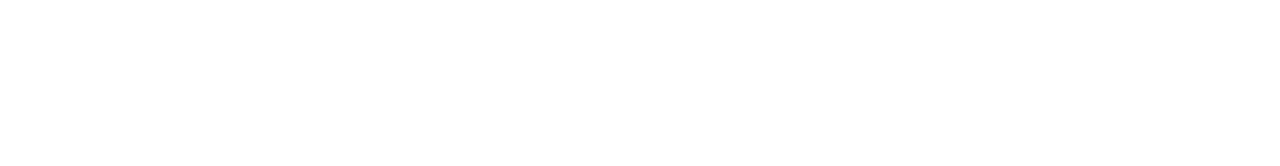
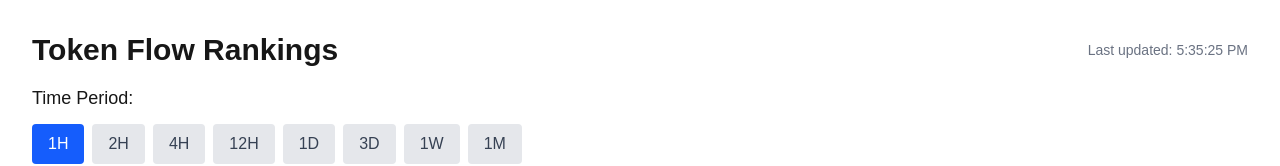
Before and after one commit to icyheart314/analyzooor-playground, a Next.js app: page /token-flows in a window 1280 px wide. Before the commit this address had no page. Shown: the top 166 px of the page. Built offline with nearby package versions, Linux system fonts and the light colour scheme; no server answers; the database is empty.

Commit message:
Enhance token-flows: rename slug, add auto-refresh every 30s, real-time updates

```diff
--- a/src/app/token-inflows/page.tsx
+++ b/src/app/token-flows/page.tsx
@@ -41,8 +41,10 @@
   const [topInflows, setTopInflows] = useState<TokenInflow[]>([])
   const [topOutflows, setTopOutflows] = useState<TokenInflow[]>([])
   const [loading, setLoading] = useState(true)
+  const [refreshing, setRefreshing] = useState(false)
   const [error, setError] = useState<string | null>(null)
   const [selectedPeriod, setSelectedPeriod] = useState('1H')
+  const [lastUpdate, setLastUpdate] = useState<Date | null>(null)
 
   const getTokenPrice = async (mint: string, symbol: string): Promise<number> => {
     try {
@@ -166,9 +168,15 @@
     return { inflows, outflows }
   }
 
-  useEffect(() => {
-    const fetchSwaps = async () => {
+  const fetchSwaps = async (isAutoRefresh = false) => {
     try {
+      if (isAutoRefresh) {
+        setRefreshing(true)
+      } else {
+        setLoading(true)
+      }
+      setError(null)
+
       // Fetch from database (data is already being collected every minute by cron)
       const response = await fetch('/api/database-swaps')
       if (!response.ok) {
@@ -181,22 +189,43 @@
       const { inflows, outflows } = await calculateNetInflows(data, selectedPeriod)
       setTopInflows(inflows)
       setTopOutflows(outflows)
+      setLastUpdate(new Date())
 
     } catch (err) {
       setError(err instanceof Error ? err.message : 'Failed to fetch data')
     } finally {
       setLoading(false)
+      setRefreshing(false)
     }
   }
 
+  useEffect(() => {
+
     fetchSwaps()
+
+    // Set up auto-refresh every 30 seconds
+    const interval = setInterval(() => {
+      console.log('Auto-refreshing token flows...')
+      fetchSwaps(true) // Pass true to indicate this is an auto-refresh
+    }, 30000)
+
+    // Cleanup interval on component unmount or when selectedPeriod changes
+    return () => clearInterval(interval)
   }, [selectedPeriod])
 
   const timeOptions = ['1H', '2H', '4H', '12H', '1D', '3D', '1W', '1M']
 
   return (
     <div className="min-h-screen p-8">
-      <h1 className="text-3xl font-bold mb-4">Token Flow Rankings</h1>
+      <div className="flex justify-between items-center mb-4">
+        <h1 className="text-3xl font-bold">Token Flow Rankings</h1>
+        <div className="text-sm text-gray-500">
+          {refreshing && <span className="text-blue-600">🔄 Updating...</span>}
+          {lastUpdate && !refreshing && (
+            <span>Last updated: {lastUpdate.toLocaleTimeString()}</span>
+          )}
+        </div>
+      </div>
 
       {/* Time Period Selector */}
       <div className="mb-8">
```
Lines whose indentation alone changed are shown as unchanged.
